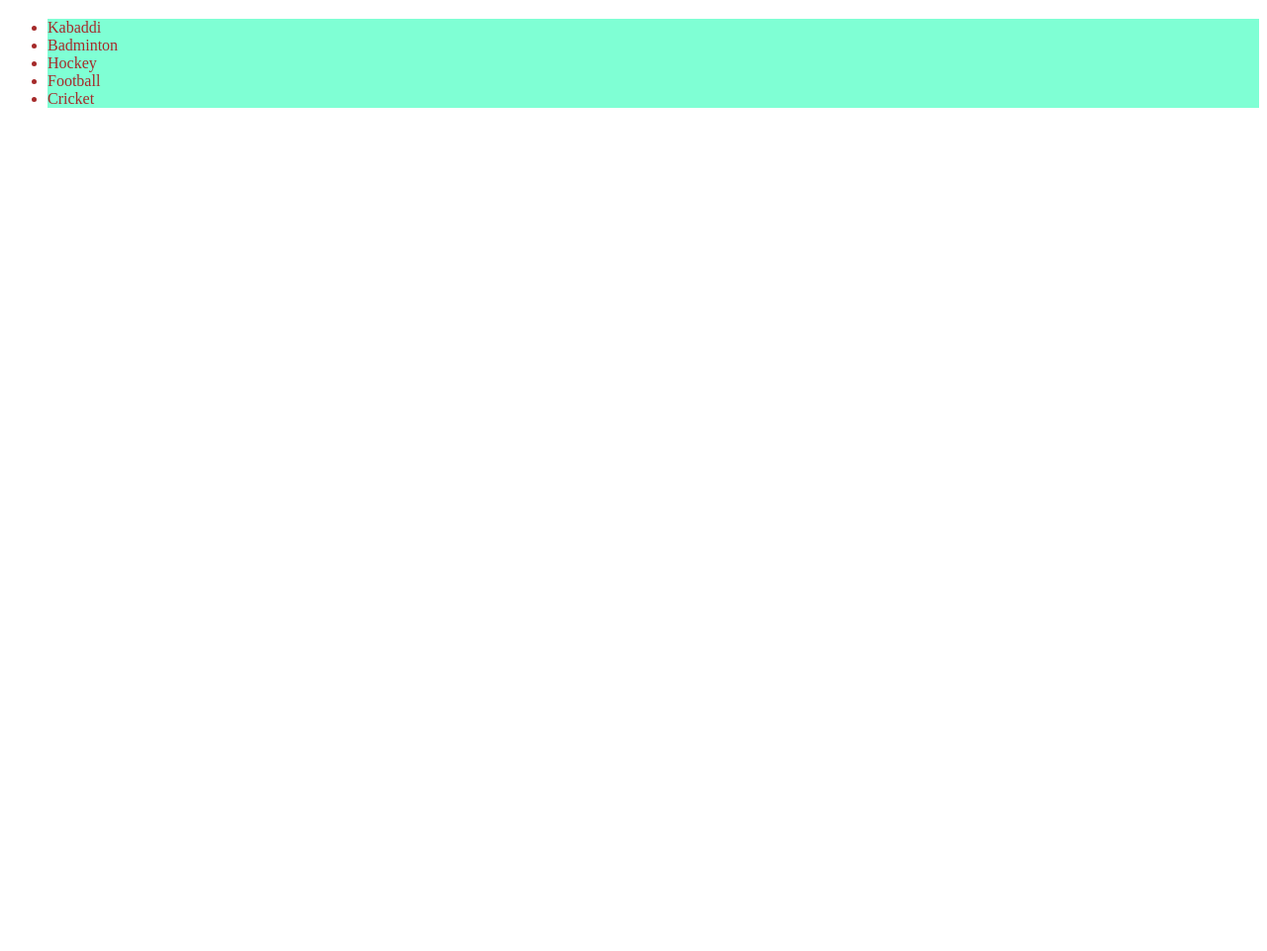
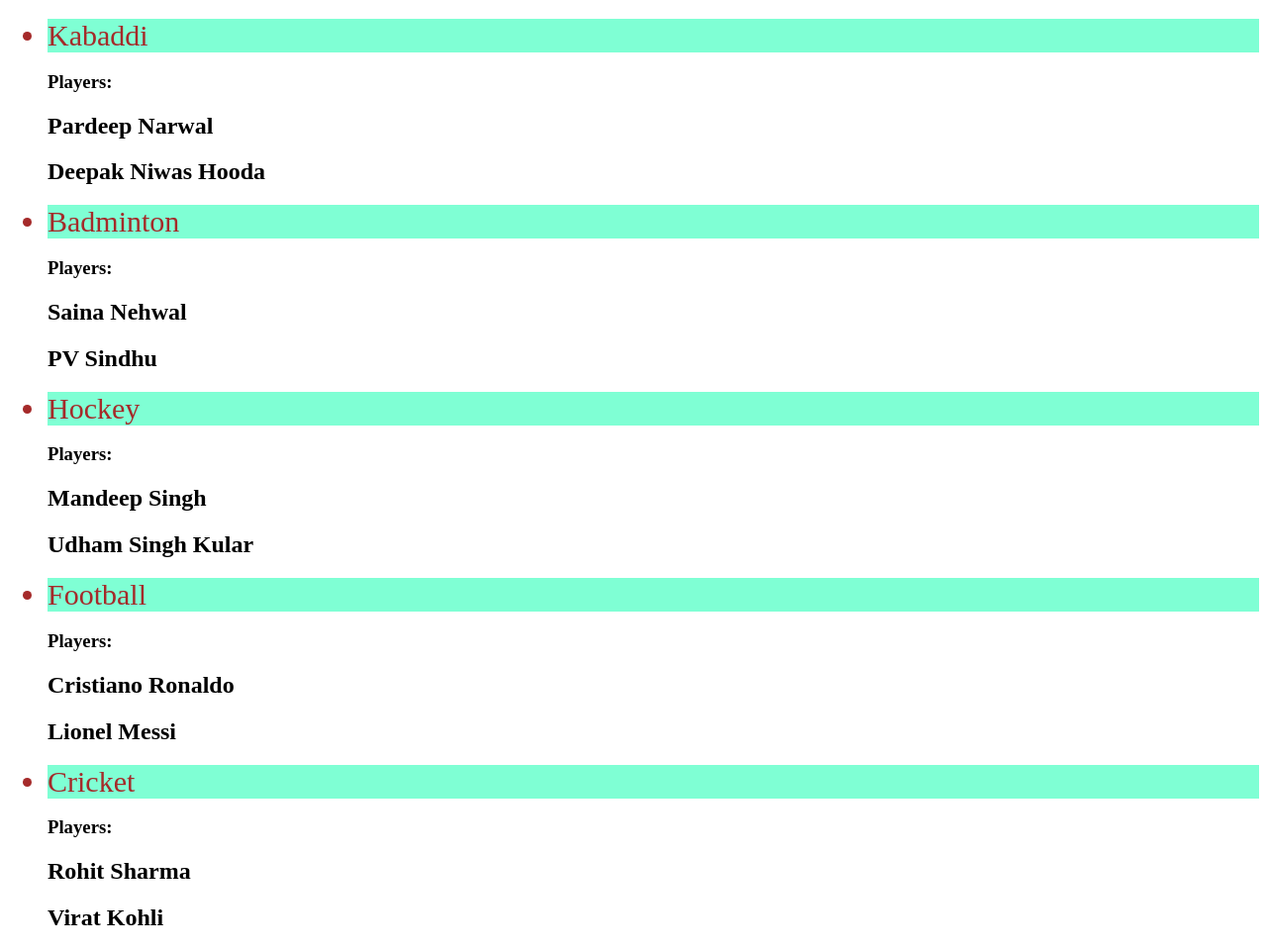
Before and after one commit to Kirnkk/Kirnkk.github.io, a plain HTML site: page module3/work2.html in a window 1280 px wide. Shown: the part 61-1022 px from the top of the page at 99% size. Before the commit the page ends 800 px from the top, so only its background shows below. Drawn offline with Linux system fonts and the light colour scheme.

Commit message:
assignments

```diff
--- a/module3/work2.html
+++ b/module3/work2.html
@@ -9,6 +9,7 @@
 
             }
             li{
+                font-size: 30px;
                 color: brown;
                 background-color: aquamarine;
             }
@@ -18,10 +19,30 @@
     <h1>MY FAVOURITE SPORTS</h1>
     <ul>
         <li>Kabaddi</li>
+        <h3>Players:</h3>
+         <h2>Pardeep Narwal</h2>
+         <h2>Deepak Niwas Hooda</h2>
+
         <li>Badminton</li>
+        <h3>Players:</h3>
+        <h2>Saina Nehwal</h2>
+        <h2>PV Sindhu</h2>
+
         <li>Hockey</li>
+        <h3>Players:</h3>
+        <h2>Mandeep Singh</h2>
+        <h2>Udham Singh Kular</h2>
+
         <li>Football</li>
+        <h3>Players:</h3>
+        <h2>Cristiano Ronaldo</h2>
+        <h2>Lionel Messi</h2>
+
         <li>Cricket</li>
+        <h3>Players:</h3>
+        <h2>Rohit Sharma</h2>
+        <h2>Virat Kohli</h2>
+
     </ul>
 
 </body>
```
